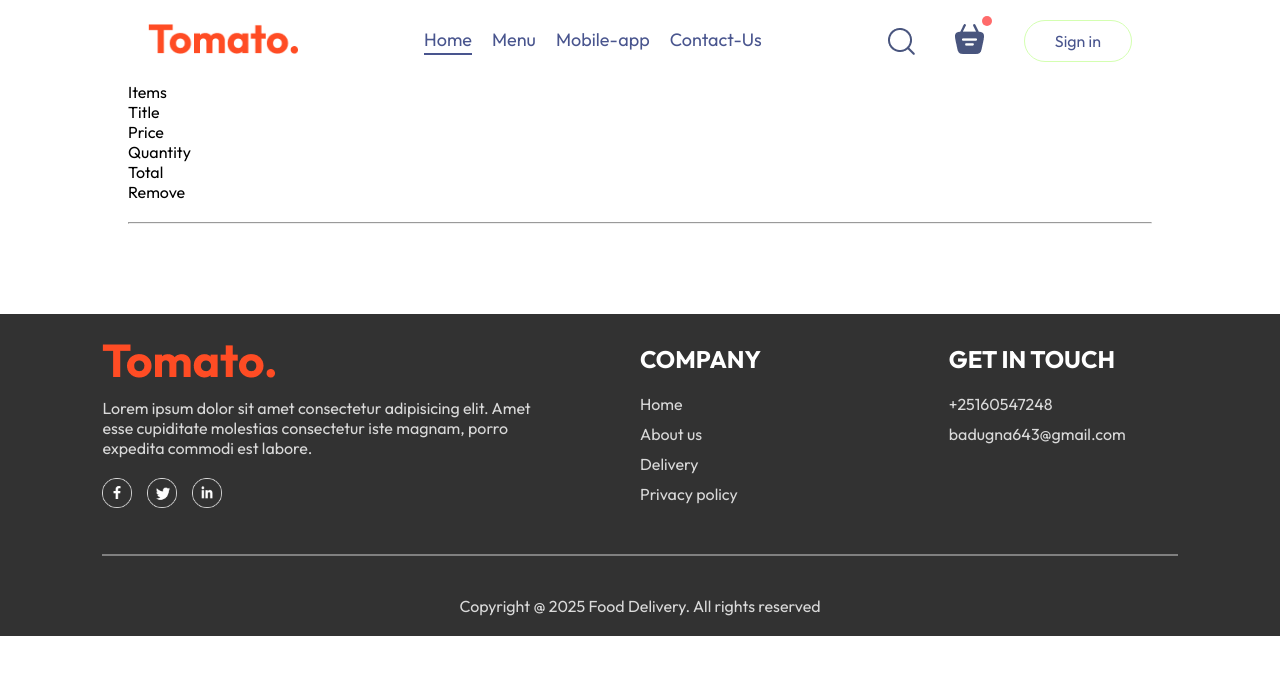
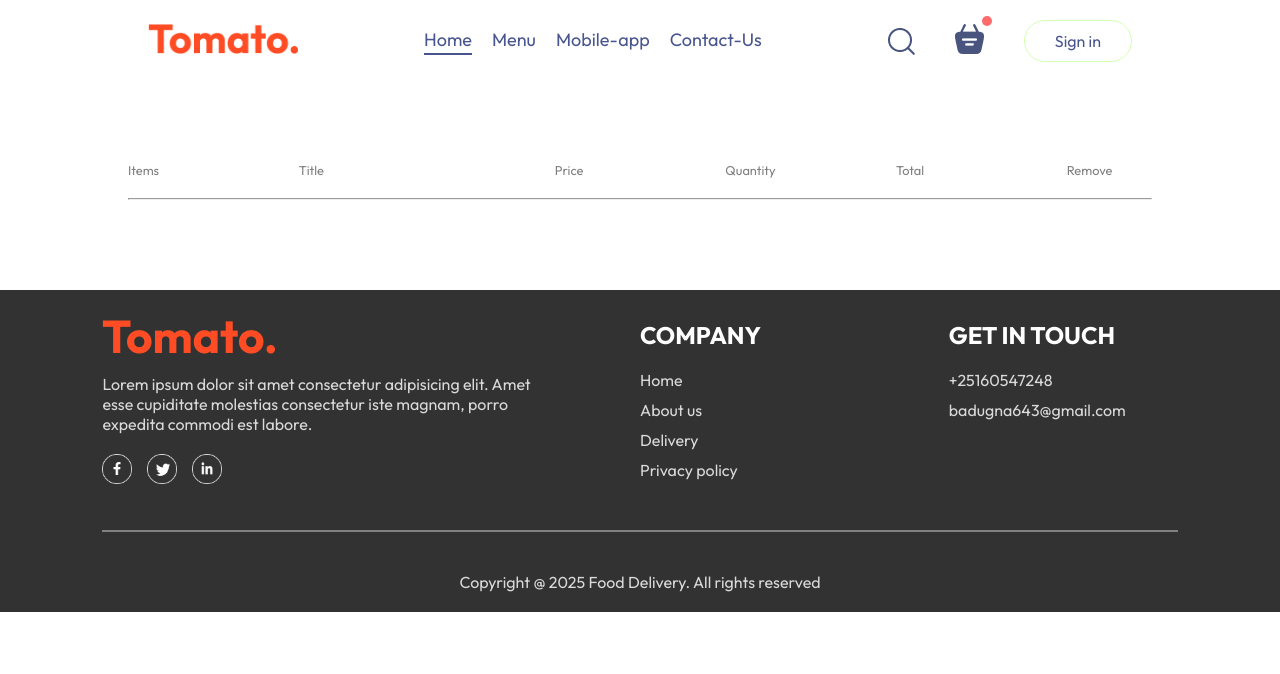
Before and after one commit to Boniadgithub/Food-delivery-web, a React (Vite) app: page /cart in a window 1280 px wide. Shown: the top 674 px of the page. Built offline with nearby package versions, Linux system fonts and the light colour scheme.

Commit message:
cart styling is done

```diff
--- a/src/pages/Cart/Cart.css
+++ b/src/pages/Cart/Cart.css
@@ -0,0 +1,23 @@
+.cart{
+    margin-top: 100px;
+}
+.cart-items-title{
+    display:grid;
+    grid-template-columns: 1fr 1.5fr 1fr 1fr 1fr 0.5fr;
+    align-items: center;
+    color: gray;
+    font-size: max(1vw,12px);
+
+}
+.cart-items-item{
+   margin: 10px 0px;
+   color: black;
+   display:grid;
+   grid-template-columns: 1fr 1.5fr 1fr 1fr 1fr 0.4fr;
+}
+.cart-items-item img{
+    width: 50px;
+
+    border-radius: 10px;
+    object-fit: cover;
+}
--- a/src/pages/Cart/Cart.jsx
+++ b/src/pages/Cart/Cart.jsx
@@ -27,8 +27,9 @@
                 <p>${item.price}</p>
                 <p>{cartItems[item._id]}</p>
                 <p>${(item.price * cartItems[item._id])}</p>
+                <p>X</p>
 
-                <button onClick={() => removeFromCart(item._id)}>Remove</button>
+
             </div>
           )
         }
```
